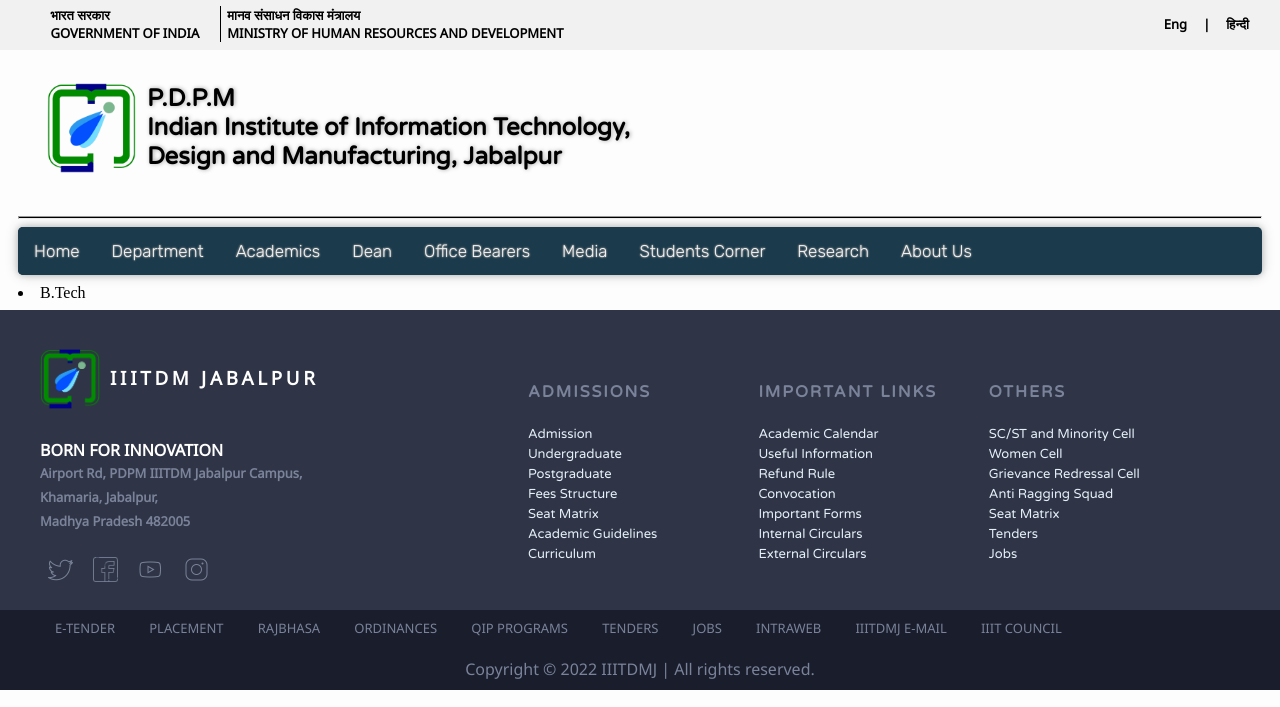
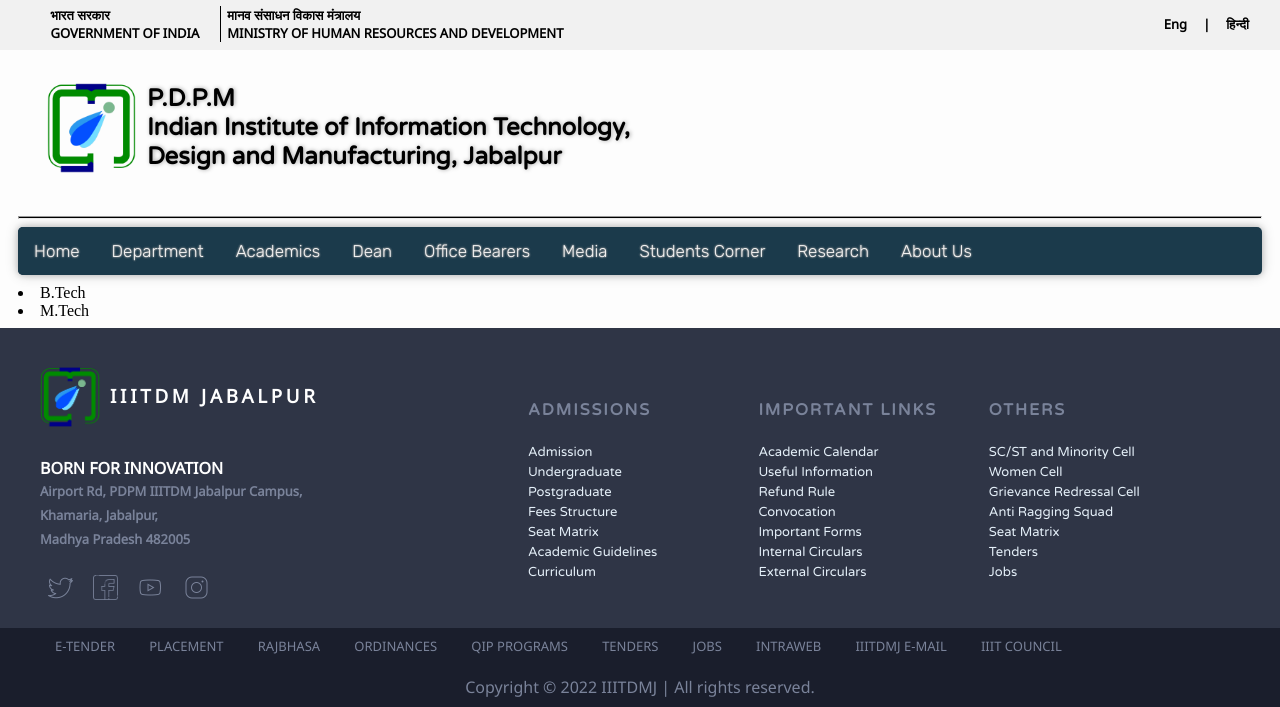
Before and after one commit to Hemant2000-karens/InstituteWebsite, a PHP site: page /Acd.php in a window 1280 px wide. Shown: the top 707 px of the page. Run offline with PHP 8.4, Linux system fonts and the light colour scheme.

Commit message:
Update Acd.php

```diff
--- a/en/Acd.php
+++ b/en/Acd.php
@@ -20,6 +20,7 @@
 		<div class="AcademicsNav">
 			<aside>
 				<li>B.Tech</li>
+				<li>M.Tech</li>
 			</aside>
 		</div>
 		<div class="AcademicsContents">
```
